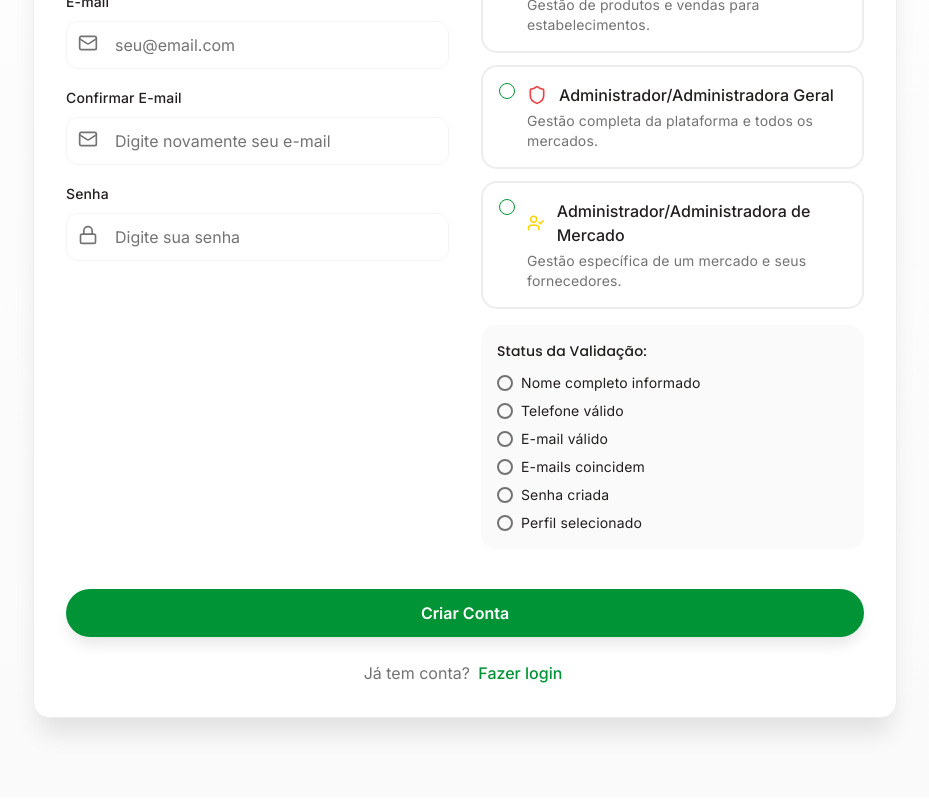
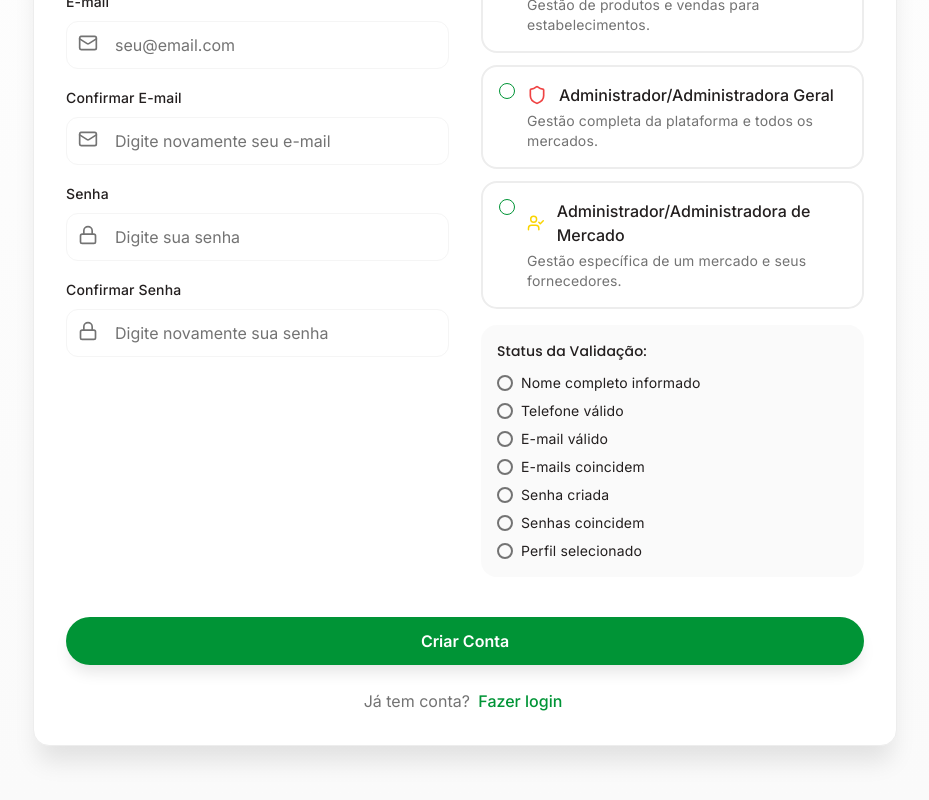
Before and after one commit to AllanCarl0s/divino-alimento-desktop-ux-83, a React (Vite) app: page /registro in a window 1280 px wide. Shown: the part 710-1510 px from the top of the page, without its empty margins (175-1104 px from the left). Built offline with nearby package versions, Linux system fonts and the light colour scheme.

Commit message:
Add confirm password field

```diff
--- a/src/pages/Register.tsx
+++ b/src/pages/Register.tsx
@@ -35,6 +35,7 @@ type FormData = {
   email: string;
   confirmEmail: string;
   password: string;
+  confirmPassword: string;
   profiles: {
     consumidor: boolean;
     fornecedor: boolean;
@@ -60,6 +61,7 @@ const Register = () => {
       email: '',
       confirmEmail: '',
       password: '',
+      confirmPassword: '',
       profiles: {
         consumidor: false,
         fornecedor: false,
@@ -91,6 +93,8 @@ const Register = () => {
     else if (data.email !== data.confirmEmail) errors.push('E-mails não coincidem');
     if (!data.password.trim()) errors.push('Senha é obrigatória');
     else if (data.password.length < 6) errors.push('Senha deve ter pelo menos 6 caracteres');
+    if (!data.confirmPassword.trim()) errors.push('Confirmação de senha é obrigatória');
+    else if (data.password !== data.confirmPassword) errors.push('Senhas não coincidem');
     if (!hasAnyProfile) errors.push('Selecione pelo menos um perfil');
     if (data.profiles.consumidor && !data.selectedMarket) errors.push('Selecione um mercado');
 
@@ -300,6 +304,31 @@ const Register = () => {
                                   className="pl-10 lg:pl-12 lg:h-12 lg:text-base"
                                   {...field}
                                 />
+                              </div>
+                            </FormControl>
+                            <FormMessage />
+                          </FormItem>
+                        )}
+                      />
+
+                      <FormField
+                        control={form.control}
+                        name="confirmPassword"
+                        render={({ field }) => (
+                          <FormItem>
+                            <FormLabel>Confirmar Senha</FormLabel>
+                            <FormControl>
+                              <div className="relative">
+                                <Lock className="absolute left-3 top-3 w-4 h-4 lg:w-5 lg:h-5 text-muted-foreground" />
+                                <Input
+                                  type="password"
+                                  placeholder="Digite novamente sua senha"
+                                  className="pl-10 lg:pl-12 pr-10 lg:pr-12 lg:h-12 lg:text-base"
+                                  {...field}
+                                />
+                                {watchedValues.confirmPassword && watchedValues.password === watchedValues.confirmPassword && (
+                                  <CheckCircle2 className="absolute right-3 top-3 w-4 h-4 lg:w-5 lg:h-5 text-success" />
+                                )}
                               </div>
                             </FormControl>
                             <FormMessage />
@@ -592,6 +621,14 @@ const Register = () => {
                             <span className="text-sm">Senha criada</span>
                           </div>
                           <div className="flex items-center space-x-2">
+                            {watchedValues.password === watchedValues.confirmPassword && watchedValues.password ? (
+                              <CheckCircle2 className="w-4 h-4 text-success" />
+                            ) : (
+                              <div className="w-4 h-4 rounded-full border-2 border-muted-foreground" />
+                            )}
+                            <span className="text-sm">Senhas coincidem</span>
+                          </div>
+                          <div className="flex items-center space-x-2">
                             {hasAnyProfile ? (
                               <CheckCircle2 className="w-4 h-4 text-success" />
                             ) : (
```
